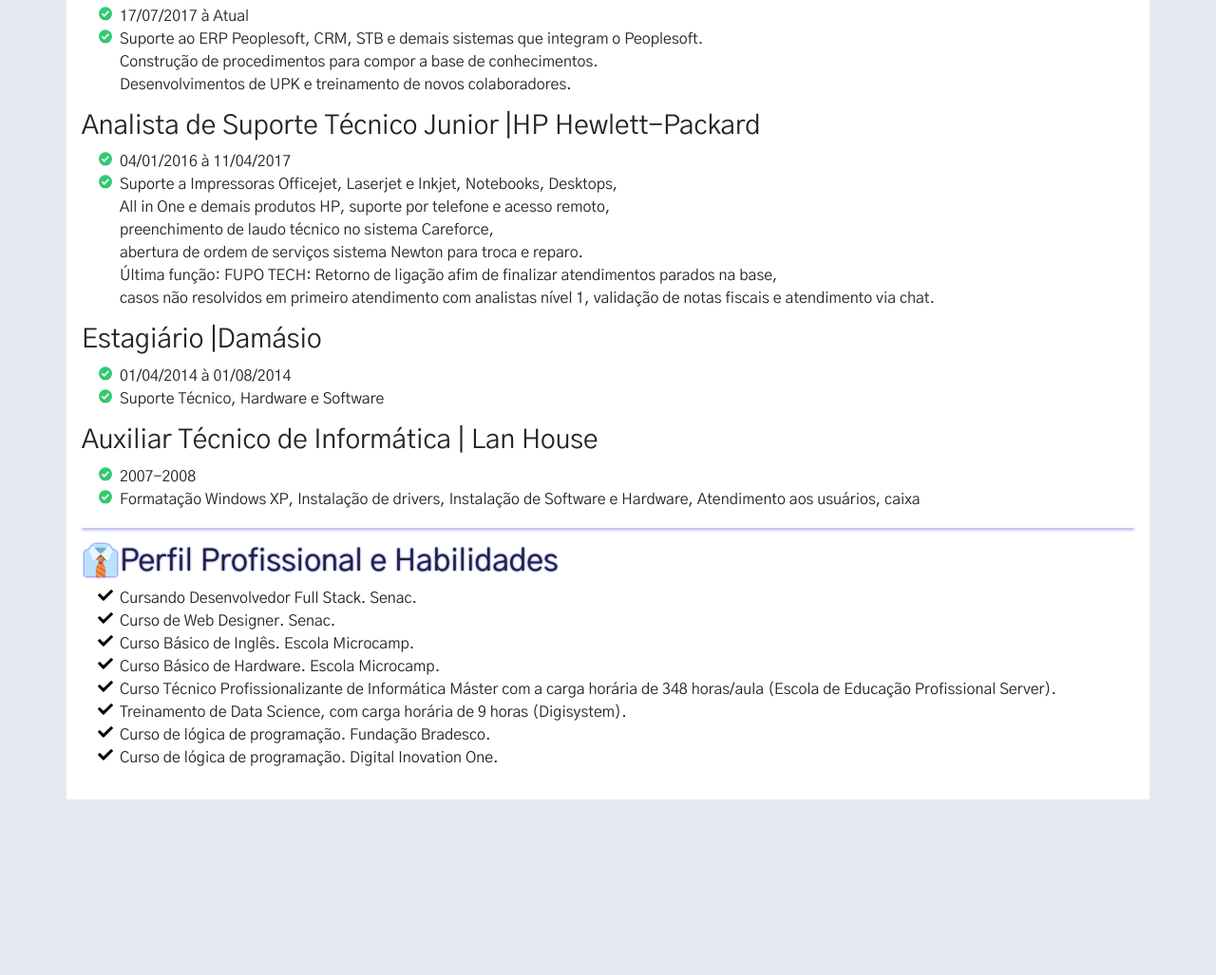
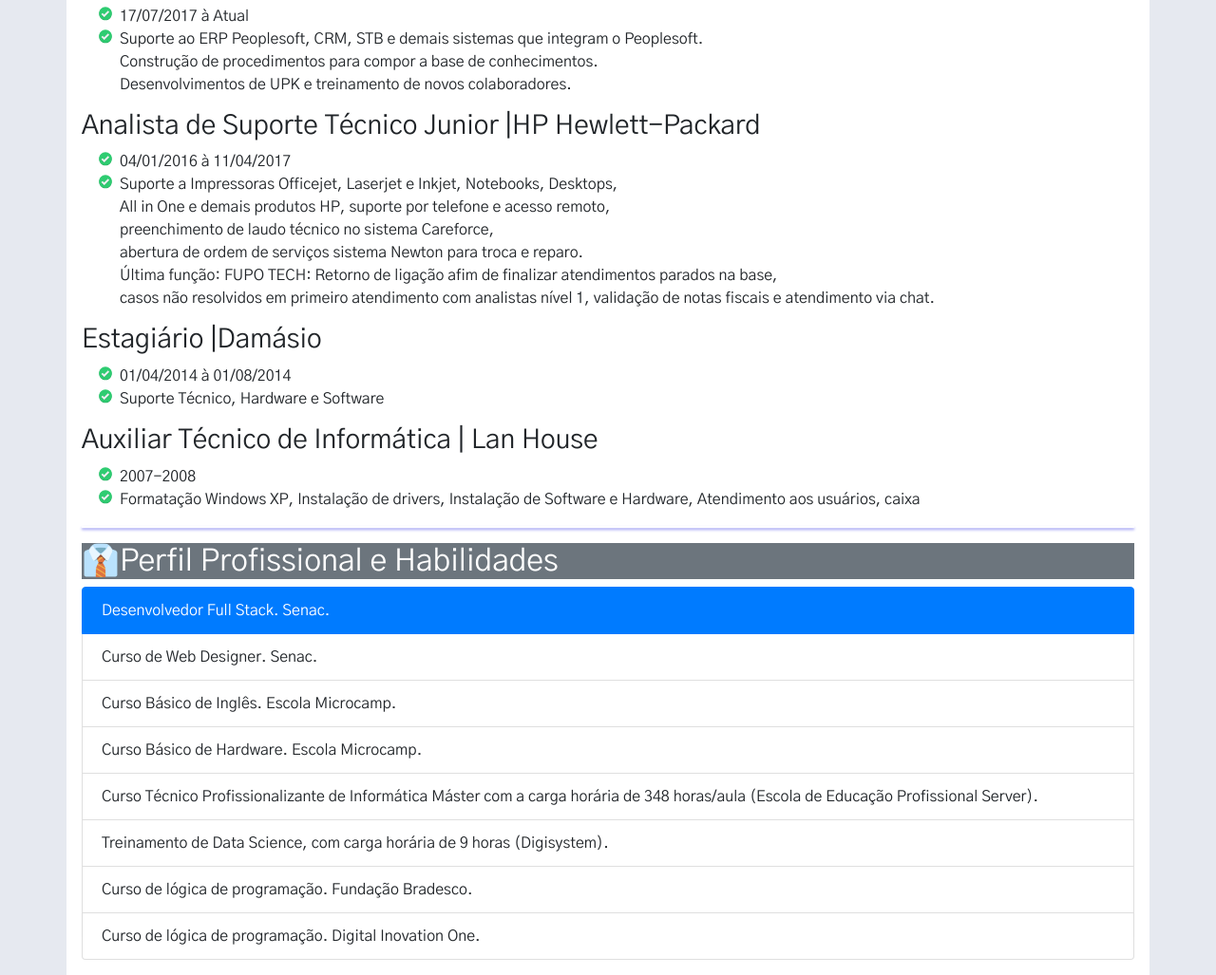
Before and after one commit to tiagoferreira18/curriculo, a plain HTML site: page index.html in a window 1280 px wide. Shown: the part 538-1565 px from the top of the page at 95% size. Before the commit the page ends 1380 px from the top, so only its background shows below. Drawn offline with nearby package versions, Linux system fonts and the light colour scheme.

Commit message:
Um pouco mais de formatação

```diff
--- a/css/style-curriculo.css
+++ b/css/style-curriculo.css
@@ -45,15 +45,10 @@
 }
 
 /* Todos os H2 */
-h2{
-  text-shadow: blue 0px 0px 2px;
-
-}
 
 
-/* Nome */
-
-.name {
+/* h1 */
+h1{
   text-align: center;
 }
 
--- a/index.html
+++ b/index.html
@@ -10,8 +10,8 @@
 
   </head>
   <body>
-    <div class="container container-sm container-ms">
-    <h1 class="name sombra">Tiago Ferreira da Silva</h1>
+    <div class="container container-sm container-ms ">
+    <h1 class="badge-secondary ">Tiago Ferreira da Silva</h1>
     <div class="contato">
       <a target="_blank" href="https://goo.gl/maps/oNocBuDyGizreeoH6">Rua São Jerônimo da Serra, 51.</a>
         <a href="https://goo.gl/maps/oNocBuDyGizreeoH6">Jardim Jovaia - Guarulhos</a>
@@ -22,13 +22,13 @@
 
     <p id="idade">32 Anos</p>
     <hr />
-    <h2 class="objetivo">Objetivo</h2>
+    <h2 class="objetivo badge-secondary ">Objetivo</h2>
     <p>Programador front-end | Programador back-end | Programador full-stack</p>
     <hr />
-    <h2 class="formacao">Formação</h2>
+    <h2 class="formacao badge-secondary">Formação</h2>
     <p>Superior Completo em Gestão da Tecnologia da Informação<br>Último ano Bacharel em Sistemas de Informação</p>
     <hr />
-    <h2 class="experiencia">Experiência</h2>
+    <h2 class="experiencia badge-secondary ">Experiência</h2>
     <h3>
       Analista de Suporte de Sistemas | Digisystem - Alocado no cliente Senac
     </h3>
@@ -73,21 +73,21 @@
       </li>
     </ul>
     <hr />
-    <h2 class="perfil">Perfil Profissional e Habilidades</h2>
-    <ul class="listperfil">
-      <li>Cursando Desenvolvedor Full Stack. Senac.</li>
-      <li>Curso de Web Designer. Senac.</li>
-      <li>Curso Básico de Inglês. Escola Microcamp.</li>
-      <li>Curso Básico de Hardware. Escola Microcamp.</li>
-      <li>
+    <h2 class="perfil badge-secondary">Perfil Profissional e Habilidades</h2>
+    <ul class="listperfil list-group">
+      <li class="list-group-item active">Desenvolvedor Full Stack. Senac.</li>
+      <li class="list-group-item">Curso de Web Designer. Senac.</li>
+      <li class="list-group-item">Curso Básico de Inglês. Escola Microcamp.</li>
+      <li class="list-group-item">Curso Básico de Hardware. Escola Microcamp.</li>
+      <li class="list-group-item">
         Curso Técnico Profissionalizante de Informática Máster com a carga
         horária de 348 horas/aula (Escola de Educação Profissional Server).
       </li>
-      <li>
+      <li class="list-group-item">
         Treinamento de Data Science, com carga horária de 9 horas (Digisystem).
       </li>
-      <li>Curso de lógica de programação. Fundação Bradesco.</li>
-      <li>Curso de lógica de programação. Digital Inovation One.</li>
+      <li class="list-group-item">Curso de lógica de programação. Fundação Bradesco.</li>
+      <li class="list-group-item">Curso de lógica de programação. Digital Inovation One.</li>
     </ul>
   </div>
   <script src="https://cdn.jsdelivr.net/npm/bootstrap@4.6.1/dist/js/bootstrap.bundle.min.js"></script>
```
